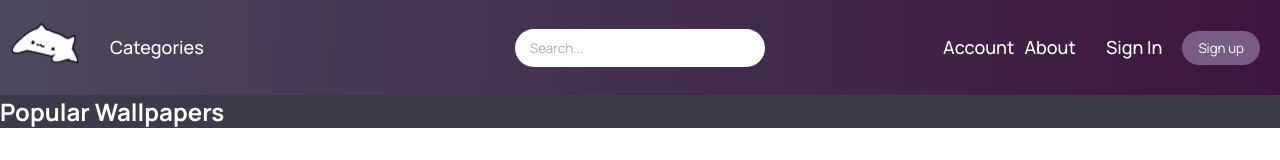
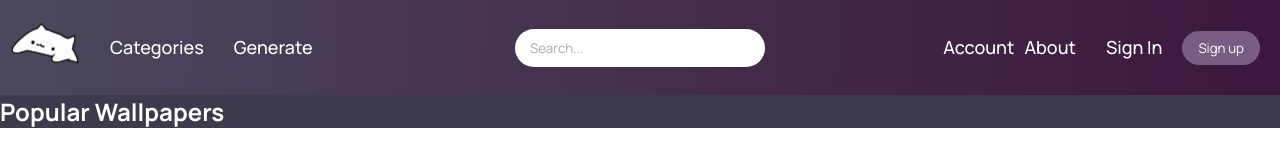
Before and after one commit to aruzaev/CPAN144-FINAL, a React (Create React App) app in the folder cpan144_3110_group3/: page / in a window 1280 px wide. Shown: the top 160 px of the page. Built offline with nearby package versions, Linux system fonts and the light colour scheme.

Commit message:
Add generate and appropriate css for NavBar.js

```diff
--- a/cpan144_3110_group3/src/components/Global/NavBarComponents/Navbar/Navbar.css
+++ b/cpan144_3110_group3/src/components/Global/NavBarComponents/Navbar/Navbar.css
@@ -47,6 +47,19 @@
   text-decoration: none;
 }
 
+.navbar__generate{
+  display: flex;
+  align-items: center;
+  color: white;
+  font-family: var(--font-family);
+  font-weight: 500;
+  font-size: 18px;
+  line-height: 25px;
+  text-transform: capitalize;
+  margin-right: 10px;
+  text-decoration: none;
+}
+
 .navbar__sign {
   display: flex;
   align-items: center;
--- a/cpan144_3110_group3/src/components/Global/NavBarComponents/Navbar/Navbar.js
+++ b/cpan144_3110_group3/src/components/Global/NavBarComponents/Navbar/Navbar.js
@@ -26,8 +26,8 @@ const Navbar = () => {
         </div>
 
         <div className="navbar__links-container">
-            <div className="navbar__links-container1">
-              {/* <Dropdown>
+          <div className="navbar__links-container1">
+            {/* <Dropdown>
                 <Dropdown.Toggle variant="success">Open Menu</Dropdown.Toggle>
                 <Dropdown.Menu>
                   <Dropdown.Item href="#">Home Page</Dropdown.Item>
@@ -38,7 +38,12 @@ const Navbar = () => {
             <Link to="/categories">Categories</Link>
           </div>
         </div>
+
+        <div className="navbar__generate">
+          <Link to="/generate">Generate</Link>
+        </div>
       </div>
+
       <div className="search__bar-container">
         <SearchBar
           onSearch={handleSearch}
```
